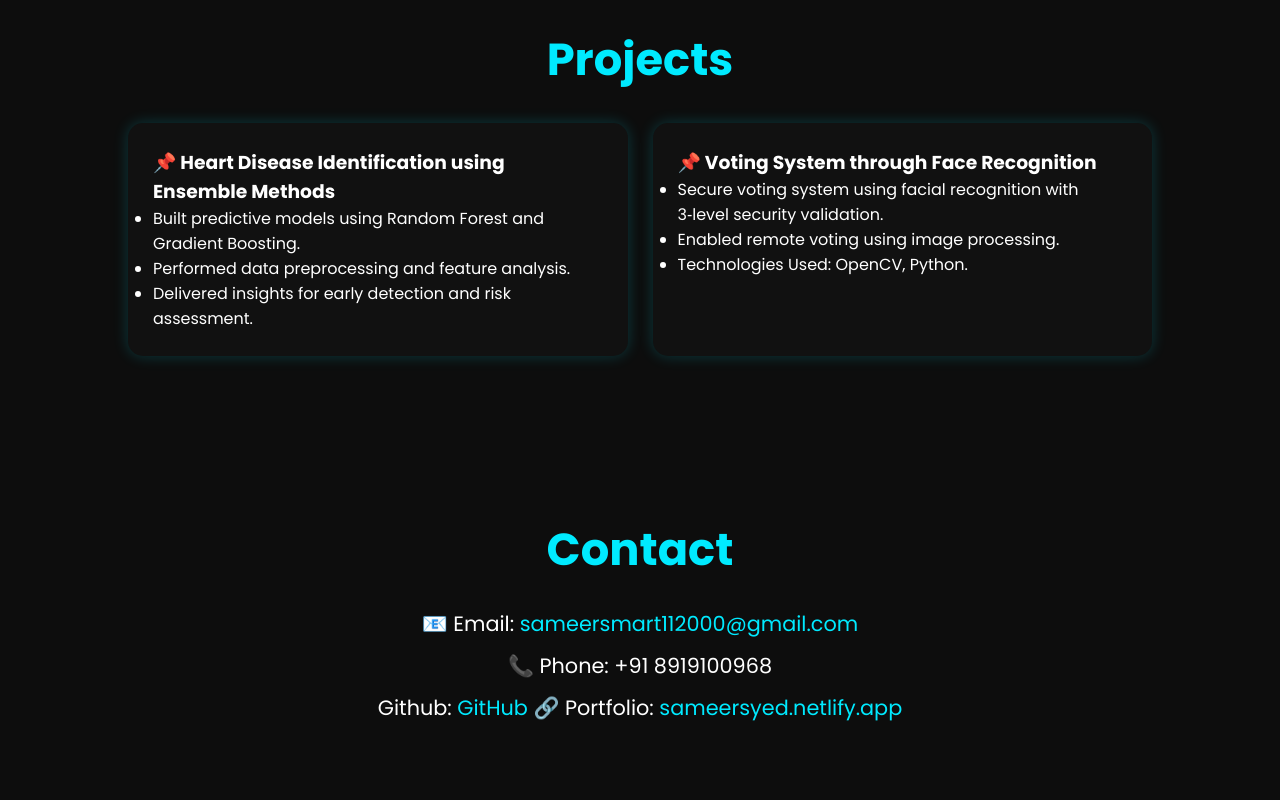
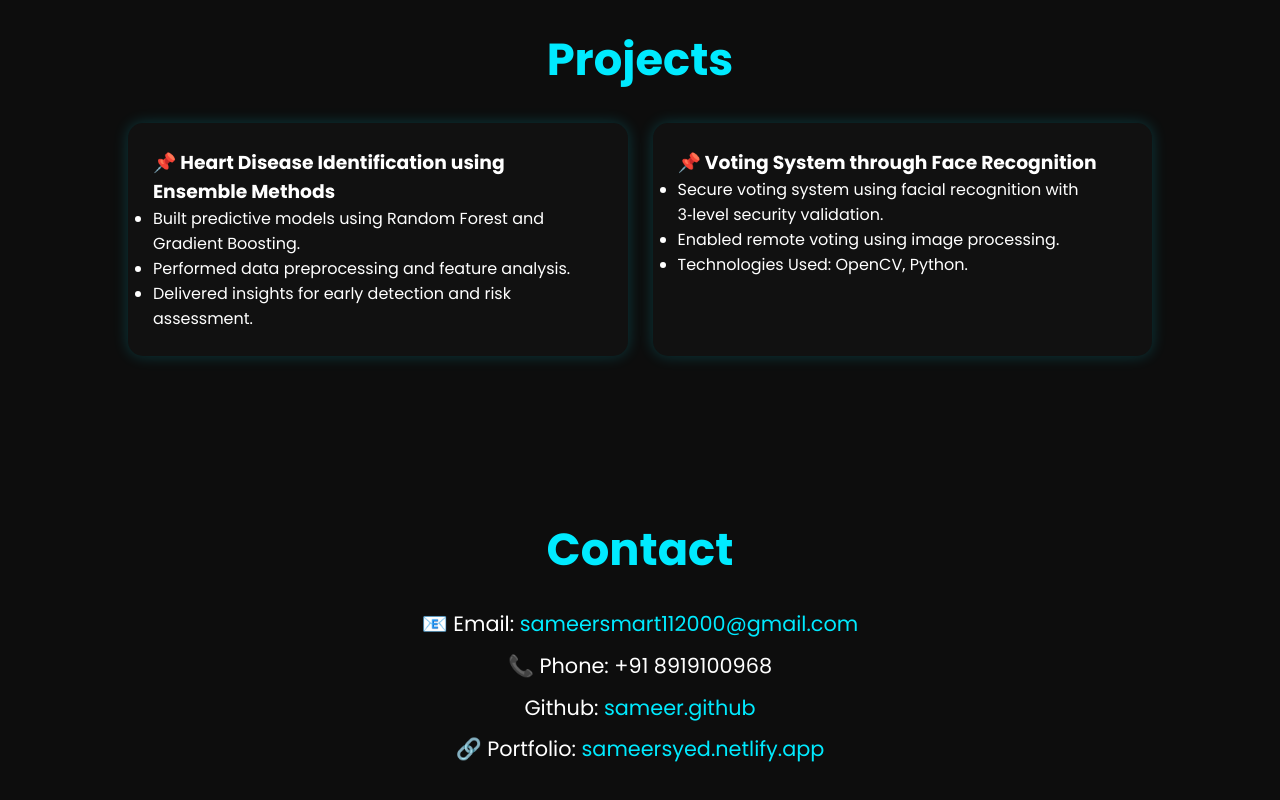
Before and after one commit to Syed-Sameer-Ahemed/sameer, a plain HTML site: page index.html in a window 1280 px wide. Shown: the part 1803-2603 px from the top of the page. Drawn offline with nearby package versions, Linux system fonts and the light colour scheme.

Commit message:
Fix HTML formatting and structure

```diff
--- a/index.html
+++ b/index.html
@@ -258,7 +258,7 @@
         <div class="contact-box">
             📧 Email: <a href="mailto:sameersmart112000@gmail.com">sameersmart112000@gmail.com</a><br>
             📞 Phone: +91 8919100968<br>
-                Github:  <a href="https://github.com/Syed-Sameer-Ahemed" target="_blank">GitHub</a>
+                Github:  <a href="https://github.com/Syed-Sameer-Ahemed" target="_blank">sameer.github</a><br>
             🔗 Portfolio: <a href="https://sameersyed.netlify.app/" target="_blank">sameersyed.netlify.app</a>
         </div>
     </section>
```
